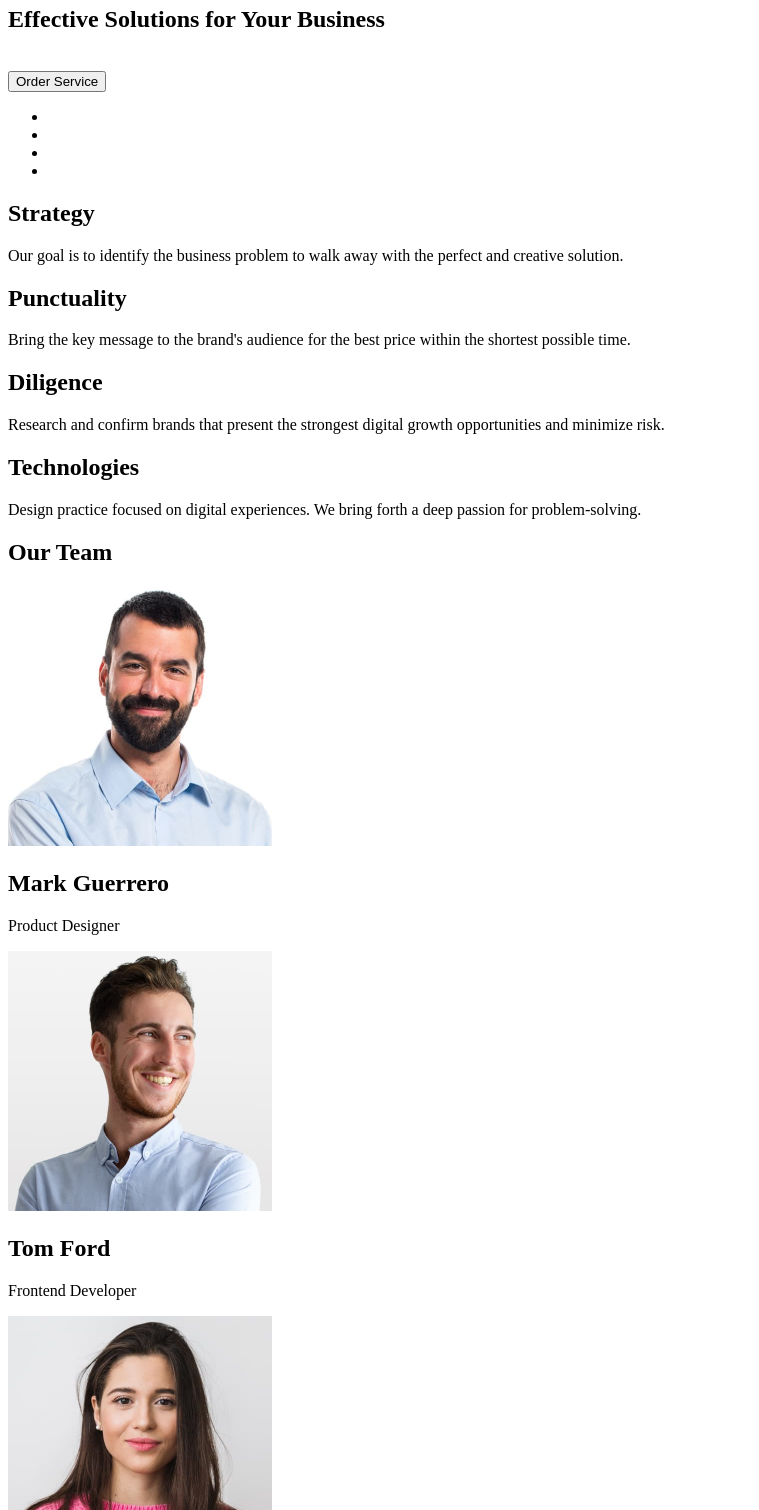
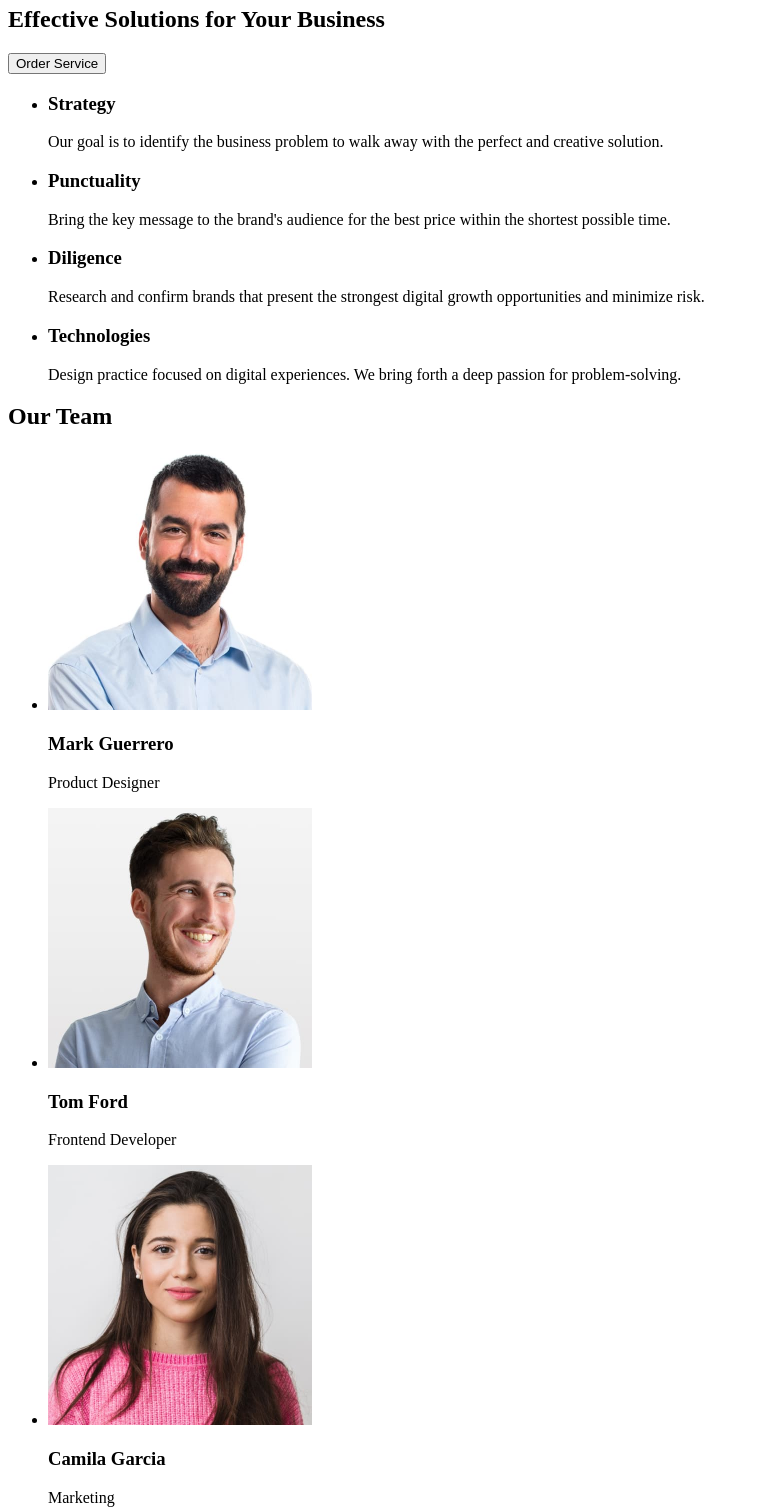
Before and after one commit to Yevhenii-Tsariuk/goit-markup-hw-00, a plain HTML site: page index.html in a window 1280 px wide. Shown: the part 180-1690 px from the top of the page, without its empty margins (0-759 px from the left). Drawn offline with Linux system fonts and the light colour scheme.

Commit message:
chalenges

```diff
--- a/index.html
+++ b/index.html
@@ -6,6 +6,7 @@
     <meta name="viewport" content="width=device-width, initial-scale=1.0" />
     <title>Document</title>
   </head>
+
   <body>
     <!-- Header -->
     <header>
@@ -29,82 +30,87 @@
     <!-- Main -->
     <main>
       <section>
-        <h1>Effective Solutions for Your Business</h1><br />
+        <h1>Effective Solutions for Your Business</h1>
         <button type="button">Order Service</button>
       </section>
       <section>
         <ul>
-<li></li>
-<li></li>
-<li></li>
-<li></li>
-           </ul>
-          <h2>Strategy</h2>
+          <li>
+            <h3>Strategy</h3>
             <p>
               Our goal is to identify the business problem to walk away with the
               perfect and creative solution.
             </p>
-          <h2>Punctuality</h2>
+          </li>
+          <li>
+            <h3>Punctuality</h3>
             <p>
               Bring the key message to the brand's audience for the best price
               within the shortest possible time.
             </p>
-          <h2>Diligence</h2>
+          </li>
+          <li>
+            <h3>Diligence</h3>
             <p>
               Research and confirm brands that present the strongest digital
               growth opportunities and minimize risk.
             </p>
-          <h2>Technologies</h2>
+          </li>
+          <li>
+            <h3>Technologies</h3>
             <p>
               Design practice focused on digital experiences. We bring forth a
               deep passion for problem-solving.
             </p>
+          </li>
+        </ul>
       </section>
-      </div>
-      <div>
+      <section>
         <h2>Our Team</h2>
-        <section>
+        <ul>
+          <li>
             <img
               src="img/img(1)(1).jpg"
               alt="man-with-laptop-presenting-something"
               width="264"
             />
-          <h2>Mark Guerrero</h2>
+            <h3>Mark Guerrero</h3>
             <p>Product Designer</p>
-        </section>
-        <section>
+          </li>
+          <li>
             <img
               src="img/img(2)(1).jpg"
               alt="confident-handsome-guy-posing-against-white-wall"
               width="264"
             />
-          <h2>Tom Ford</h2>
+            <h3>Tom Ford</h3>
             <p>Frontend Developer</p>
-        </section>
-        <section>
+          </li>
+          <li>
             <img
               src="img/img(3)(1).jpg"
               alt="young-beautiful-woman-pink-warm-sweater-natural-look-smiling-portrait-isolated-long-hair"
               width="264"
             />
-          <h2>Camila Garcia</h2>
+            <h3>Camila Garcia</h3>
             <p>Marketing</p>
-        </section>
-        <section>
+          </li>
+          <li>
             <img
               src="img/img(4)(1).jpg"
               alt="confident-handsome-guy-posing-against-white-wall"
               width="264"
             />
-          <h2>Daniel Wilson</h2>
+            <h3>Daniel Wilson</h3>
             <p>UI Designer</p>
+          </li>
+        </ul>
       </section>
-      </div>
     </main>
     <!-- Footer -->
     <footer>
       <div>
-        <a href="http://127.0.0.1:5500/index.html">WEBSTUDIO</a><br />
+        <a href="./index.html">WebStudio</a>
         <p>
           Increase the flow of customers and sales for your business with
           digital marketing & growth solutions.
```
Lines whose indentation alone changed are shown as unchanged.
